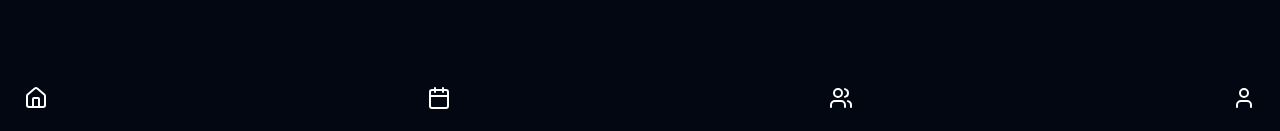
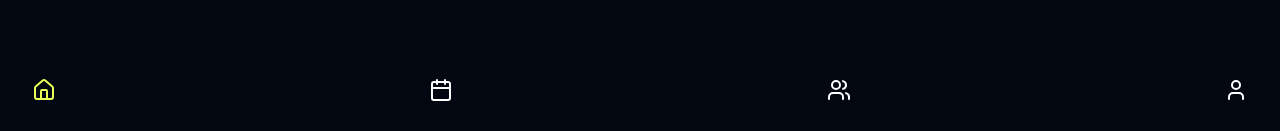
Before and after one commit to ppmpreetham/vfriend, a React (Vite) app: page / in a window 1280 px wide. Shown: the part 666-797 px from the top of the page. Built offline with nearby package versions, Linux system fonts and the light colour scheme.

Commit message:
add: other pages & zustand

```diff
--- a/src/App.tsx
+++ b/src/App.tsx
@@ -1,21 +1,33 @@
+import "./App.css";
 import Header from "./components/Header";
-import "./App.css";
 import Footer from "./components/Footer";
-import FriendCard from "./components/friendCard";
+import Home from "./components/home/home";
+import Calendar from "./components/calendar/calendar";
+import Friends from "./components/friends/Friends";
+import Profile from "./components/profile/Profile";
+import useNavStore from "./store/useNavStore";
+
 const App = () => {
+  const { activeTab } = useNavStore();
+  const renderContent = () => {
+    switch (activeTab) {
+      case "home":
+        return <Home />;
+      case "calendar":
+        return <Calendar />;
+      case "users":
+        return <Friends />;
+      case "profile":
+        return <Profile />;
+      default:
+        return <Home />;
+    }
+  };
+
   return (
     <div className="w-screen h-screen flex flex-col justify-between bg-gray-950 text-white">
       <Header />
-      <div className="h-full w-full">
-        <FriendCard available={false} name="Preetham" location="AB-1" />
-        <FriendCard
-          available={false}
-          name="Sreeyansh"
-          location="AB-1"
-          distance="3"
-        />
-      </div>
-
+      <main className="flex-1 overflow-hidden">{renderContent()}</main>
       <Footer />
     </div>
   );
--- a/src/components/Footer.tsx
+++ b/src/components/Footer.tsx
@@ -1,11 +1,46 @@
 import { Calendar, User, Users, Home } from "lucide-react";
+import useNavStore from "../store/useNavStore";
+
 const Footer = () => {
+  const { activeTab, setActiveTab } = useNavStore();
+
   return (
     <div className="flex p-6 justify-between items-center">
-      <Home color="white" />
-      <Calendar color="white" />
-      <Users color="white" />
-      <User color="white" />
+      <button
+        onClick={() => setActiveTab("home")}
+        className={`p-2 rounded-full ${
+          activeTab === "home" ? "bg-primary bg-opacity-20" : ""
+        }`}
+      >
+        <Home color={activeTab === "home" ? "#ebff57" : "white"} />
+      </button>
+
+      <button
+        onClick={() => setActiveTab("calendar")}
+        className={`p-2 rounded-full ${
+          activeTab === "calendar" ? "bg-primary bg-opacity-20" : ""
+        }`}
+      >
+        <Calendar color={activeTab === "calendar" ? "#ebff57" : "white"} />
+      </button>
+
+      <button
+        onClick={() => setActiveTab("users")}
+        className={`p-2 rounded-full ${
+          activeTab === "users" ? "bg-primary bg-opacity-20" : ""
+        }`}
+      >
+        <Users color={activeTab === "users" ? "#ebff57" : "white"} />
+      </button>
+
+      <button
+        onClick={() => setActiveTab("profile")}
+        className={`p-2 rounded-full ${
+          activeTab === "profile" ? "bg-primary bg-opacity-20" : ""
+        }`}
+      >
+        <User color={activeTab === "profile" ? "#ebff57" : "white"} />
+      </button>
     </div>
   );
 };
--- /dev/null
+++ b/src/components/calendar/Calendar.tsx
@@ -0,0 +1,7 @@
+import React from "react";
+
+const Calendar = () => {
+  return <div>Calendar</div>;
+};
+
+export default Calendar;
--- /dev/null
+++ b/src/components/friends/Friends.tsx
@@ -0,0 +1,7 @@
+import React from "react";
+
+const Friends = () => {
+  return <div>Friends</div>;
+};
+
+export default Friends;
--- /dev/null
+++ b/src/components/home/Home.tsx
@@ -0,0 +1,17 @@
+import FriendCard from "./friendCard";
+
+const Home = () => {
+  return (
+    <div className="h-full w-full">
+      <FriendCard available={false} name="Preetham" location="AB-1" />
+      <FriendCard
+        available={false}
+        name="Sreeyansh"
+        location="AB-1"
+        distance="3"
+      />
+    </div>
+  );
+};
+
+export default Home;
--- /dev/null
+++ b/src/components/profile/Profile.tsx
@@ -0,0 +1,7 @@
+import React from "react";
+
+const Profile = () => {
+  return <div>Profile</div>;
+};
+
+export default Profile;
--- /dev/null
+++ b/src/store/useNavStore.ts
@@ -0,0 +1,15 @@
+import { create } from "zustand";
+
+type NavTab = "home" | "calendar" | "users" | "profile";
+
+interface NavState {
+  activeTab: NavTab;
+  setActiveTab: (tab: NavTab) => void;
+}
+
+const useNavStore = create<NavState>((set) => ({
+  activeTab: "home",
+  setActiveTab: (tab) => set({ activeTab: tab }),
+}));
+
+export default useNavStore;
```
Also changed, not shown: src/components/home/friendCard.tsx (renamed from src/components/friendCard.tsx).
